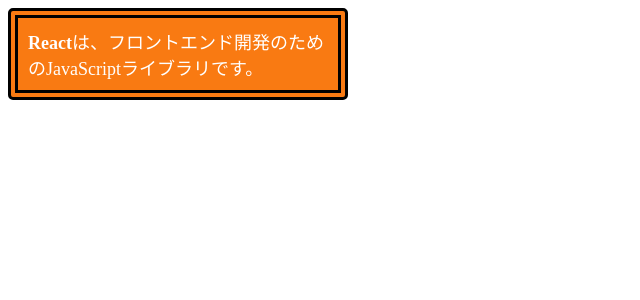
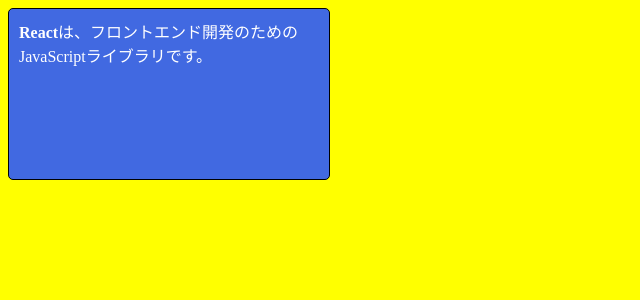
Before and after one commit to STHEXA/practical-introduction-react, a React (Vite) app in the folder samples/my-react/: page / in a window 1280 px wide. Shown: the top 300 px of the page, without its empty margins (0-640 px from the left). Built offline with nearby package versions, Linux system fonts and the light colour scheme.

Commit message:
Emotionのスタイル指定を確認

```diff
--- a/samples/my-react/src/chap05/EmotionBasic.jsx
+++ b/samples/my-react/src/chap05/EmotionBasic.jsx
@@ -1,5 +1,5 @@
 /** @jsxImportSource @emotion/react */
-import { css } from '@emotion/react';
+import { css } from "@emotion/react";
 
 export default function EmotionBasic() {
   const styles = css`
@@ -11,6 +11,7 @@
     color: white;
   `;
 
+  // ({})で囲むことでStyle属性のような記述でCSSを書くこともできる
   // const styles = css({
   //   width: 300,
   //   padding: 10,
@@ -20,9 +21,9 @@
   //   color: 'white',
   // });
 
-  // const others = css({
-  //   height: 150
-  // });
+  const others = css({
+    height: 150,
+  });
 
   // const plus = css`
   //   ${styles}
@@ -30,7 +31,9 @@
   // `;
 
   return (
-    <div css={styles}><b>React</b>は、フロントエンド開発のためのJavaScriptライブラリです。</div>
+    <div css={[styles, others]}>
+      <b>React</b>は、フロントエンド開発のためのJavaScriptライブラリです。
+    </div>
     // <div css={[styles, others]}><b>React</b>は、フロントエンド開発のためのJavaScriptライブラリです。</div>
     // <div css={plus}><b>React</b>は、フロントエンド開発のためのJavaScriptライブラリです。</div>
   );
--- a/samples/my-react/src/main.jsx
+++ b/samples/my-react/src/main.jsx
@@ -548,28 +548,26 @@
 //   </>,
 // );
 
-root.render(<ModuleTheme theme={style3} />);
+// root.render(<ModuleTheme theme={style3} />);
 
 // root.render(
 //   <ModuleNest />
 // );
 
-// root.render(
-//   <EmotionBasic />
-// );
+// root.render(<EmotionBasic />);
 
-// const global = css`
-//   body {
-//     background-color: Yellow;
-//   }
-// `;
+const global = css`
+  body {
+    background-color: Yellow;
+  }
+`;
 
-// root.render(
-//   <>
-//     <Global styles={global} />
-//     <EmotionBasic />
-//   </>
-// );
+root.render(
+  <>
+    <Global styles={global} />
+    <EmotionBasic />
+  </>,
+);
 
 // root.render(
 //   <EmotionStyled />
```
